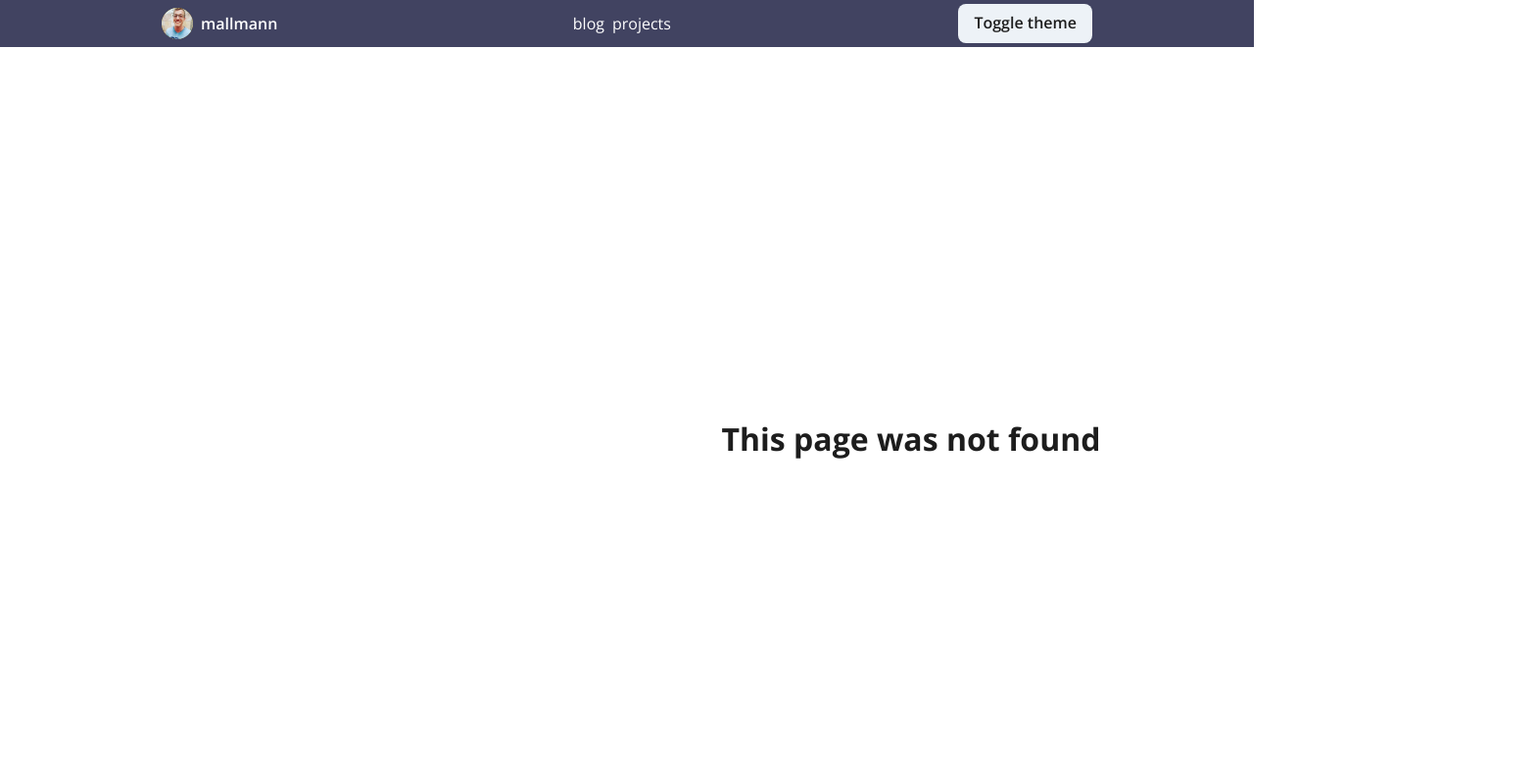
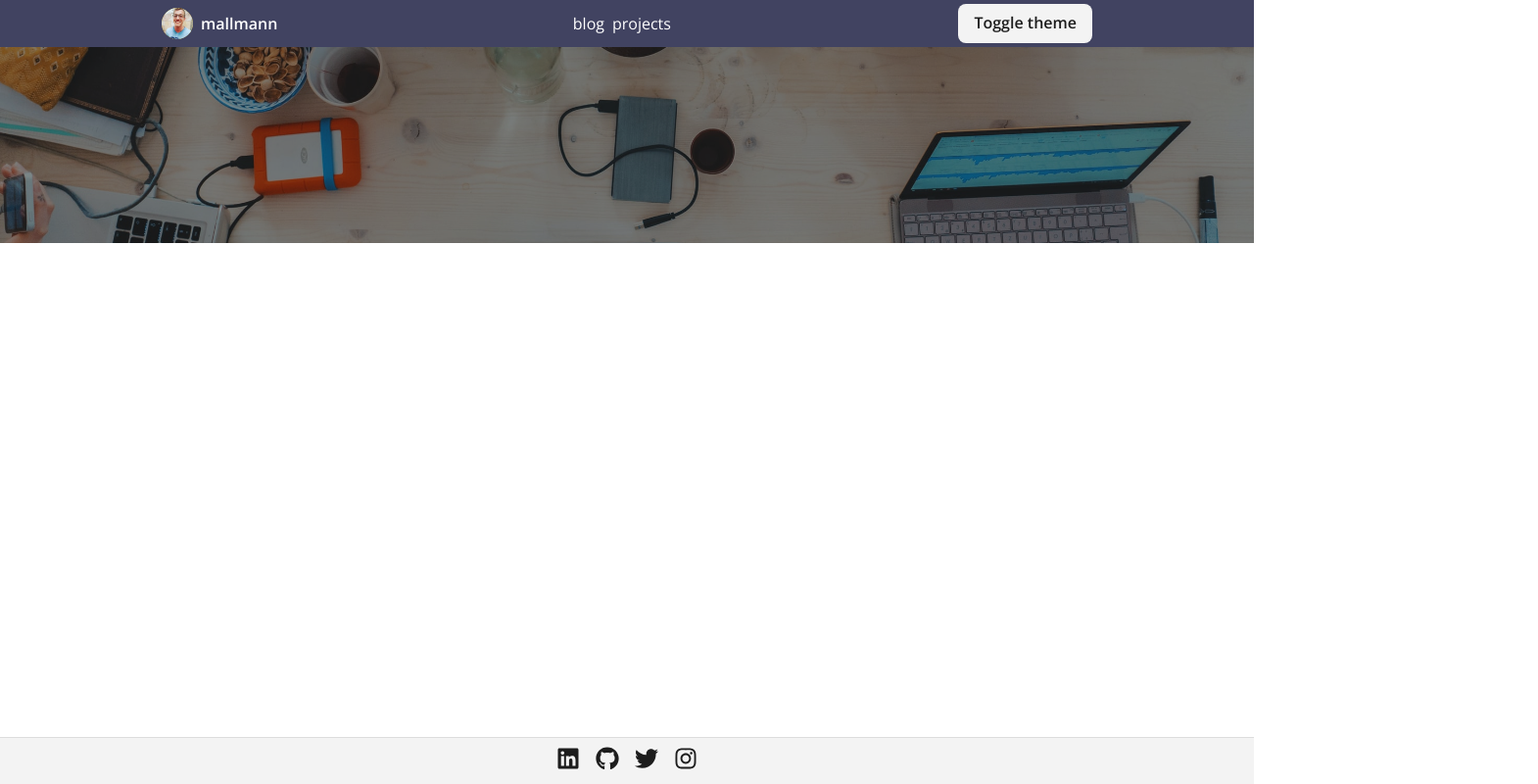
Before and after one commit to LucasMallmann/lucasmallmann, a Next.js app: page /blog/1 in a window 1280 px wide. Before the commit this address had no page. Shown: the top 800 px of the page at 98% size, 1570 px wide, since content can reach past the window. Built offline with nearby package versions, Linux system fonts and the light colour scheme.

Commit message:
feat: footer

```diff
--- a/src/components/ArticleCard.tsx
+++ b/src/components/ArticleCard.tsx
@@ -2,7 +2,6 @@ import React from 'react';
 import NextLink from 'next/link';
 import Image from 'next/image';
 import {
-  Box,
   Flex,
   Heading,
   HStack,
@@ -17,7 +16,7 @@ import { Icon } from '@chakra-ui/icons';
 const ArticleCard: React.FC = () => {
   const boxShadow = useColorModeValue('0px 2px 4px rgba(0, 0, 0, 0.1)', 'none');
   const borderColor = useColorModeValue('gray.200', 'transparent');
-  const articleBackgroundColor = useColorModeValue('inherit', 'darkGrey.500');
+  const articleBackgroundColor = useColorModeValue('inherit', 'darkGray.500');
   const tagBackgroundColor = useColorModeValue('gray.300', 'gray.700');
   const tagTextColor = useColorModeValue('gray.800', 'gray.100');
   const tagIconBgColor = useColorModeValue('gray.800', 'gray.400');
--- /dev/null
+++ b/src/components/Footer.tsx
@@ -0,0 +1,69 @@
+import React from 'react';
+import { Flex, Icon, Link, useColorModeValue } from '@chakra-ui/react';
+import { FaLinkedin, FaGithub, FaTwitter, FaInstagram } from 'react-icons/fa';
+
+const Footer: React.FC = () => {
+  const backgroundColor = useColorModeValue('gray.100', 'darkGray.400');
+  const borderTop = useColorModeValue('1px solid #ddd', 'none');
+
+  return (
+    <Flex
+      position="fixed"
+      bottom={0}
+      left={0}
+      width="100vw"
+      height={12}
+      backgroundColor={backgroundColor}
+      alignItems="center"
+      justifyContent="center"
+      borderTop={borderTop}
+    >
+      <Link
+        href="https://www.linkedin.com/in/lucas-mallmann-372745148/"
+        isExternal
+        marginX={2}
+        transition="all 0.2s ease-in-out"
+        _hover={{
+          opacity: 0.8,
+        }}
+      >
+        <Icon as={FaLinkedin} width={6} height={6} />
+      </Link>
+      <Link
+        href="https://github.com/lucasmallmann"
+        isExternal
+        marginX={2}
+        transition="all 0.2s ease-in-out"
+        _hover={{
+          opacity: 0.8,
+        }}
+      >
+        <Icon as={FaGithub} width={6} height={6} />
+      </Link>
+      <Link
+        href="https://twitter.com/lucasmallmann76"
+        isExternal
+        marginX={2}
+        transition="all 0.2s ease-in-out"
+        _hover={{
+          opacity: 0.8,
+        }}
+      >
+        <Icon as={FaTwitter} width={6} height={6} />
+      </Link>
+      <Link
+        href="https://instagram.com/lucas.mallmann23"
+        isExternal
+        marginX={2}
+        transition="all 0.2s ease-in-out"
+        _hover={{
+          opacity: 0.8,
+        }}
+      >
+        <Icon as={FaInstagram} width={6} height={6} />
+      </Link>
+    </Flex>
+  );
+};
+
+export default Footer;
--- a/src/components/Layout.tsx
+++ b/src/components/Layout.tsx
@@ -2,6 +2,7 @@ import React from 'react';
 import { Box } from '@chakra-ui/react';
 
 import Header from 'components/Header';
+import Footer from 'components/Footer';
 
 const HEADER_HEIGHT_PROPORTION = 12;
 
@@ -10,6 +11,7 @@ const Layout: React.FC = ({ children }) => {
     <Box maxWidth="700px" marginTop={HEADER_HEIGHT_PROPORTION} marginX="auto">
       <Header />
       {children}
+      <Footer />
     </Box>
   );
 };
--- a/src/pages/404.tsx
+++ b/src/pages/404.tsx
@@ -3,8 +3,8 @@ import { Flex, Heading } from '@chakra-ui/react';
 
 const NotFound: React.FC = () => {
   return (
-    <Flex height="100vh" width="100vw" justify="center" align="center">
-      <Heading>This page was not found</Heading>
+    <Flex direction="column" height="calc(100vh - 48px)" justify="center">
+      <Heading textAlign="center">This page was not found</Heading>
     </Flex>
   );
 };
--- /dev/null
+++ b/src/pages/blog/[slug].tsx
@@ -0,0 +1,45 @@
+import React from 'react';
+import Head from 'next/head';
+import { NextPage } from 'next';
+import Image from 'next/image';
+// import NextLink from 'next/link';
+
+import { Box, Flex, HStack, Icon } from '@chakra-ui/react';
+
+const Post: NextPage = () => {
+  return (
+    <Flex direction="column" padding={[3, 4, 0, 0]}>
+      <Head>
+        <title>Home page</title>
+        <link rel="icon" href="/favicon.ico" />
+      </Head>
+
+      <Box
+        height="25vh"
+        width="100vw"
+        position="absolute"
+        left={0}
+        top={0}
+        _after={{
+          backgroundColor: 'rgba(0, 0, 0, 0.45)',
+          content: '""',
+          position: 'absolute',
+          bottom: 0,
+          left: 0,
+          right: 0,
+          top: 0,
+          zIndex: 2,
+        }}
+      >
+        <Image
+          src="/marvin.jpg"
+          layout="fill"
+          objectFit="cover"
+          quality={100}
+        />
+      </Box>
+    </Flex>
+  );
+};
+
+export default Post;
--- a/src/pages/index.tsx
+++ b/src/pages/index.tsx
@@ -137,7 +137,7 @@ const Home: NextPage<Props> = ({ posts }) => {
       </VStack>
 
       <NextLink href="/">
-        <Box marginTop={4} marginBottom={10}>
+        <Box marginTop={4} marginBottom={16}>
           <Link
             href="/"
             color="pink.500"
--- a/src/styles/theme.ts
+++ b/src/styles/theme.ts
@@ -31,10 +31,11 @@ const customTheme = extendTheme({
       500: '#9A01CD',
     },
     gray: {
+      100: '#F3F3F3',
       300: '#eeeeee',
       400: '#8C8C8C',
-      600: '#29292e',
-      700: '#404040',
+      600: '#404040',
+      700: '#29292e',
       800: '#1D1D1D',
     },
     blue: {
@@ -44,7 +45,8 @@ const customTheme = extendTheme({
       400: '#F17D99',
       500: '#ef476f',
     },
-    darkGrey: {
+    darkGray: {
+      400: '#373737',
       500: '#272A2B',
     },
   },
```
Also changed, not shown: public/marvin.jpg (added).
